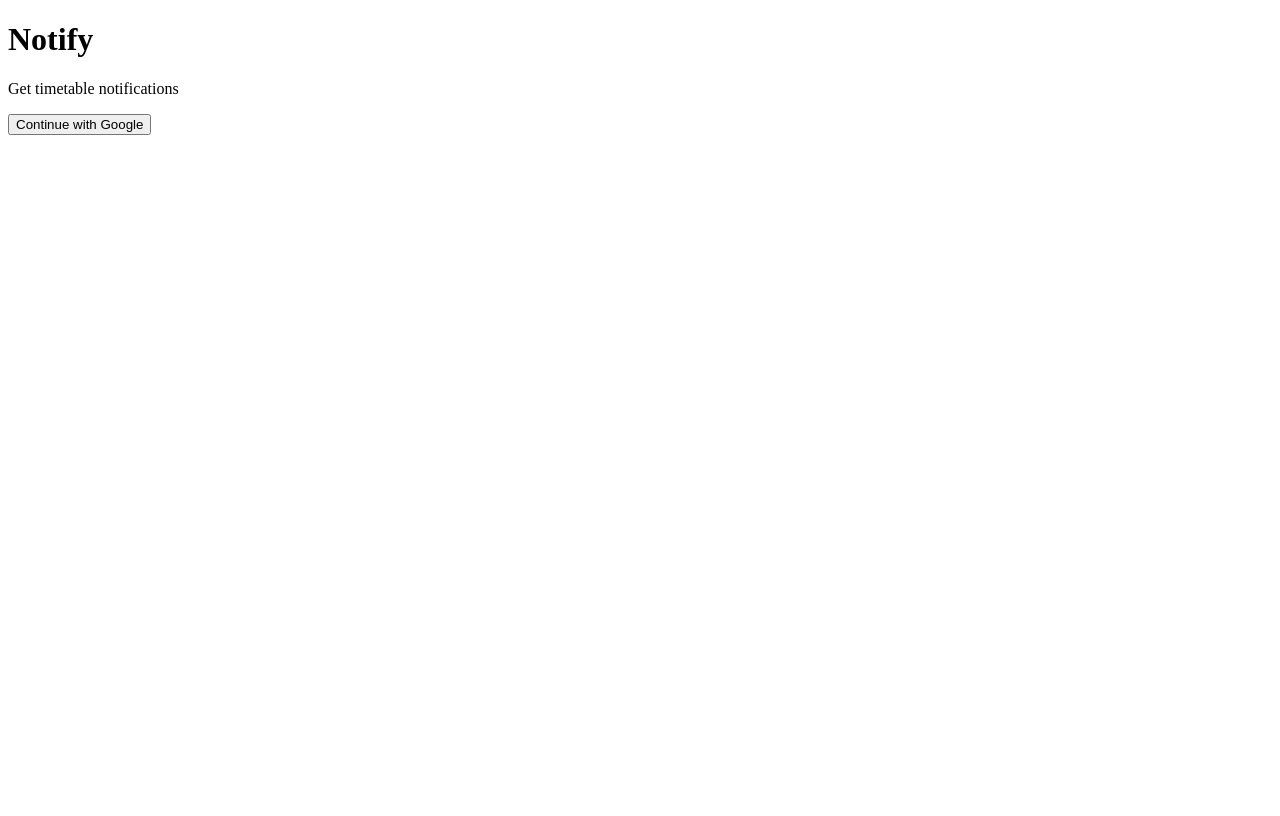
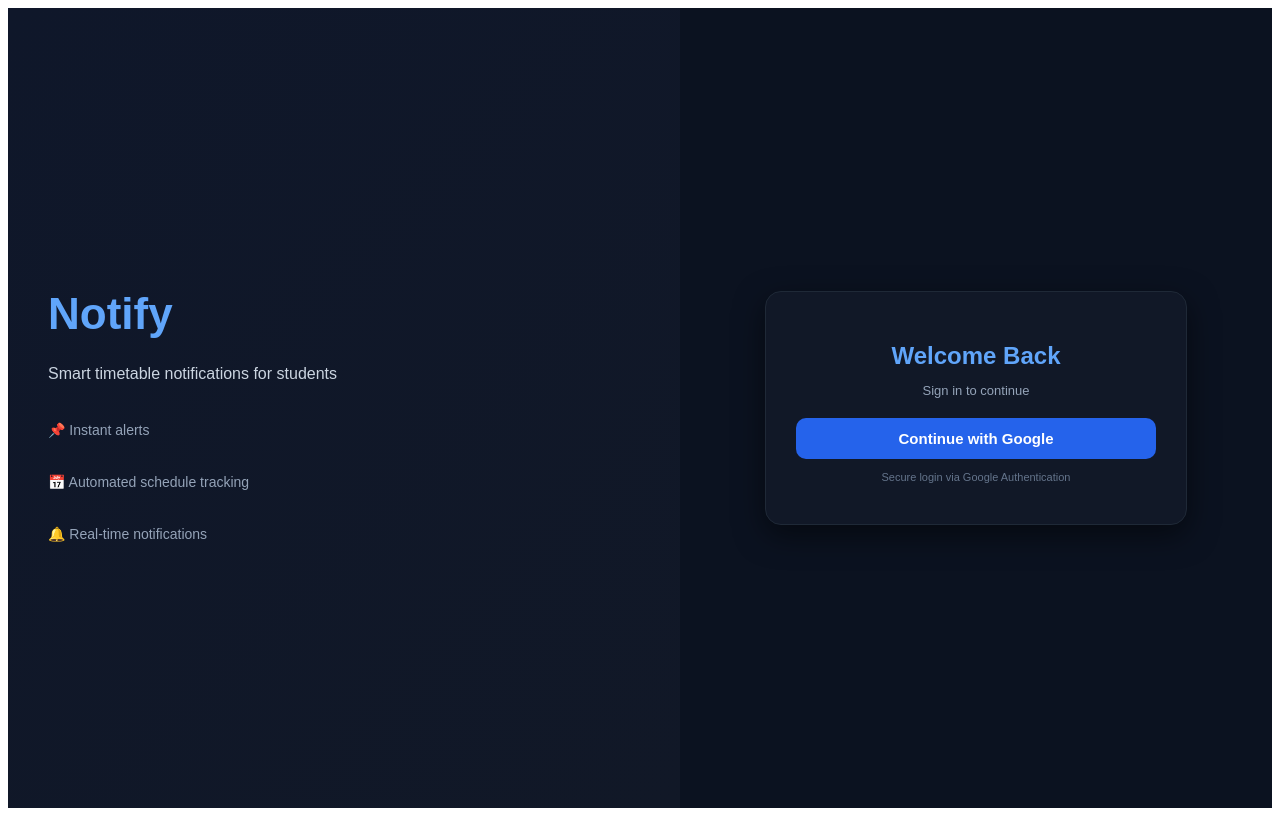
Before and after one commit to Kedar-Dev25/Notify, a React (Vite) app in the folder FrontendS/: page /auth in a window 1280 px wide. Built offline with nearby package versions, Linux system fonts and the light colour scheme.

Commit message:
Added User Friendly UI

```diff
--- a/FrontendS/src/App.css
+++ b/FrontendS/src/App.css
@@ -0,0 +1,12 @@
+* {
+  margin: 0;
+  padding: 0;
+  box-sizing: border-box;
+}
+
+html, body {
+  width: 100%;
+  height: 100%;
+  overflow-x: hidden;
+  background: #0f172a;
+}
--- a/FrontendS/src/App.jsx
+++ b/FrontendS/src/App.jsx
@@ -8,7 +8,6 @@ import ProtectedRoute from "./componenet/ProtectedRoute";
 function App() {
   return (
     <Routes>
-
       <Route path="/auth" element={<Auth />} />
 
       <Route
@@ -28,7 +27,6 @@ function App() {
           </ProtectedRoute>
         }
       />
-
     </Routes>
   );
 }
--- a/FrontendS/src/pages/Auth.jsx
+++ b/FrontendS/src/pages/Auth.jsx
@@ -2,31 +2,148 @@ import { signInWithPopup } from "firebase/auth";
 import { auth, provider } from "../firebase";
 
 function Auth() {
-
   const handleGoogleLogin = async () => {
     try {
       const result = await signInWithPopup(auth, provider);
       const user = result.user;
+
       const email = user.email;
       localStorage.setItem("user-email", email);
 
       console.log("Saved Email:", email);
-
     } catch (error) {
       console.error(error);
     }
   };
 
   return (
-    <div>
-      <h1>Notify</h1>
-      <p>Get timetable notifications</p>
+    <div style={styles.wrapper}>
 
-      <button onClick={handleGoogleLogin}>
-        Continue with Google
-      </button>
+      <div style={styles.leftPanel}>
+        <h1 style={styles.brand}>Notify</h1>
+        <p style={styles.tagline}>
+          Smart timetable notifications for students
+        </p>
+
+        <div style={styles.featureBox}>
+          <p>📌 Instant alerts</p>
+          <p>📅 Automated schedule tracking</p>
+          <p>🔔 Real-time notifications</p>
+        </div>
+      </div>
+
+      <div style={styles.rightPanel}>
+        <div style={styles.card}>
+          <h2 style={styles.title}>Welcome Back</h2>
+
+          <p style={styles.subtitle}>
+            Sign in to continue
+          </p>
+
+          <button onClick={handleGoogleLogin} style={styles.button}>
+            Continue with Google
+          </button>
+
+          <p style={styles.footer}>
+            Secure login via Google Authentication
+          </p>
+        </div>
+      </div>
+
     </div>
   );
 }
 
+const styles = {
+  wrapper: {
+    height: "100vh",
+    width: "100%",        // ❌ removed 100vw (IMPORTANT FIX)
+    display: "flex",
+    overflow: "hidden",
+    fontFamily: "Arial, sans-serif",
+    background: "#0f172a",
+    color: "white",
+  },
+
+  leftPanel: {
+    flex: 1,
+    display: "flex",
+    flexDirection: "column",
+    justifyContent: "center",
+    padding: "40px",      // reduced padding (prevents overflow)
+    background: "linear-gradient(135deg, #0f172a, #111827)",
+    minWidth: 0           // 🔥 FIX FLEX OVERFLOW
+  },
+
+  rightPanel: {
+    flex: 1,
+    display: "flex",
+    justifyContent: "center",
+    alignItems: "center",
+    background: "#0b1220",
+    minWidth: 0           // 🔥 FIX FLEX OVERFLOW
+  },
+
+  card: {
+    width: "90%",
+    maxWidth: "360px",
+    padding: "30px",
+    borderRadius: "16px",
+    backgroundColor: "#111827",
+    boxShadow: "0 10px 30px rgba(0,0,0,0.5)",
+    textAlign: "center",
+    border: "1px solid #1f2937",
+  },
+
+  brand: {
+    fontSize: "44px",
+    color: "#60a5fa",
+    marginBottom: "10px",
+  },
+
+  tagline: {
+    fontSize: "16px",
+    color: "#cbd5e1",
+    marginBottom: "25px",
+  },
+
+  featureBox: {
+    display: "flex",
+    flexDirection: "column",
+    gap: "8px",
+    fontSize: "14px",
+    color: "#94a3b8",
+  },
+
+  title: {
+    fontSize: "24px",
+    marginBottom: "8px",
+    color: "#60a5fa",
+  },
+
+  subtitle: {
+    fontSize: "13px",
+    marginBottom: "20px",
+    color: "#94a3b8",
+  },
+
+  button: {
+    width: "100%",
+    padding: "12px",
+    backgroundColor: "#2563eb",
+    border: "none",
+    borderRadius: "10px",
+    color: "white",
+    fontSize: "15px",
+    cursor: "pointer",
+    fontWeight: "bold",
+  },
+
+  footer: {
+    marginTop: "12px",
+    fontSize: "11px",
+    color: "#64748b",
+  },
+};
+
 export default Auth;
--- a/FrontendS/src/pages/Home.jsx
+++ b/FrontendS/src/pages/Home.jsx
@@ -10,15 +10,28 @@ function Home() {
         branch : "",
         semester:""
     })
+
+    // ADMIN CHECK
+    const ADMIN_EMAIL = "kedar.code7@gmail.com";
+    const email = localStorage.getItem("user-email");
+    const isAdmin = email === ADMIN_EMAIL;
+
     return(
-        <>
-        <h2>Welcome name</h2>
-        <hr/>
-        Branch :
+        <div style={styles.container}>
+
+          <div style={styles.card}>
+
+            <h2 style={styles.title}>Welcome Back 👋</h2>
+            <p style={styles.subtitle}>
+              Select your details to receive timetable notifications
+            </p>
+
+            {/* BRANCH */}
+            <label style={styles.label}>Branch</label>
             <select
+              style={styles.select}
               value={formData.branch}
-        onChange={(e)=>setFormData({...formData,branch:e.target.value})
-        }
+              onChange={(e)=>setFormData({...formData,branch:e.target.value})}
             >
               <option value="" disabled>Select Branch</option>
               <option value="Computer Science & Engineering">Computer Science & Engineering</option>
@@ -30,11 +43,13 @@ function Home() {
               <option value="Civil Engineering">Civil Engineering</option>
               <option value="Chemical Engineering">Chemical Engineering</option>
             </select>
-        <br/><br/>
-        Semester:
+
+            {/* SEMESTER */}
+            <label style={styles.label}>Semester</label>
             <select
-       value = {formData.semester}
-       onChange={(e) => setFormData({...formData,semester:e.target.value})}
+              style={styles.select}
+              value={formData.semester}
+              onChange={(e)=>setFormData({...formData,semester:e.target.value})}
             >
               <option value="" disabled>Select Semester</option>
               <option value="1ST">1st</option>
@@ -43,14 +58,99 @@ function Home() {
               <option value="4TH">4th</option>
               <option value="5TH">5th</option>
             </select>
-       <button onClick={
-        () => navigate("/notification",
-        {state:formData})}
-        disabled = {!formData.branch || !formData.semester}>Next</button>
-        <hr/><hr/>
+
+            {/* BUTTON */}
+            <button
+              style={{
+                ...styles.button,
+                opacity: (!formData.branch || !formData.semester) ? 0.5 : 1,
+                cursor: (!formData.branch || !formData.semester) ? "not-allowed" : "pointer"
+              }}
+              onClick={() => navigate("/notification", {state:formData})}
+              disabled={!formData.branch || !formData.semester}
+            >
+              Continue →
+            </button>
+
+          </div>
+
+          {/* ADMIN PANEL */}
+          {isAdmin && (
+            <div style={styles.adminBox}>
               <Admin />
-      </>
+            </div>
+          )}
+
+        </div>
     );
 }
 
+const styles = {
+  container: {
+    height: "100vh",
+    display: "flex",
+    justifyContent: "center",
+    alignItems: "center",
+    background: "linear-gradient(135deg, #0f172a, #1e293b)",
+    fontFamily: "Arial, sans-serif",
+    flexDirection: "column"
+  },
+
+  card: {
+    width: "380px",
+    padding: "30px",
+    borderRadius: "16px",
+    backgroundColor: "#111827",
+    boxShadow: "0 10px 30px rgba(0,0,0,0.4)",
+    color: "white",
+    display: "flex",
+    flexDirection: "column",
+    gap: "10px"
+  },
+
+  title: {
+    fontSize: "22px",
+    marginBottom: "5px",
+    color: "#60a5fa"
+  },
+
+  subtitle: {
+    fontSize: "13px",
+    color: "#94a3b8",
+    marginBottom: "15px"
+  },
+
+  label: {
+    fontSize: "12px",
+    color: "#cbd5e1",
+    marginTop: "10px"
+  },
+
+  select: {
+    padding: "10px",
+    borderRadius: "8px",
+    border: "1px solid #334155",
+    backgroundColor: "#0f172a",
+    color: "white",
+    outline: "none"
+  },
+
+  button: {
+    marginTop: "15px",
+    padding: "12px",
+    backgroundColor: "#2563eb",
+    border: "none",
+    borderRadius: "8px",
+    color: "white",
+    fontSize: "14px",
+    cursor: "pointer",
+    transition: "0.3s"
+  },
+
+  adminBox: {
+    marginTop: "20px",
+    width: "380px"
+  }
+};
+
 export default Home;
--- a/FrontendS/src/pages/Notify.jsx
+++ b/FrontendS/src/pages/Notify.jsx
@@ -1,67 +1,197 @@
-import React from "react";
-import { useLocation } from "react-router-dom";
-import { useNavigate } from "react-router-dom";
+import React, { useState } from "react";
+import { useLocation, useNavigate } from "react-router-dom";
 import axios from "axios";
-import { useState } from "react";
-import Admin from "../componenet/admin";
 import { getToken } from "firebase/messaging";
 import { messaging } from "../firebase";
 
-function Notify () {
-   const [mode,setMode] = useState(false);
-  if (!localStorage.getItem("user-email")) {
-    navigate("/auth");
-}
-   const location = useLocation();
-   const data = location.state;
+function Notify() {
 
-   const navigate = useNavigate();
+  const location = useLocation();
+  const data = location.state;
+  const navigate = useNavigate();
 
-   const handleMode = () =>{
+  const [mode, setMode] = useState(false);
+  const [loading, setLoading] = useState(false);
+  const [success, setSuccess] = useState(false);
+
+  const handleMode = () => {
     setMode(!mode);
-   }
+  };
 
+  const handleNotify = async () => {
+    try {
+      setLoading(true);
 
-   const handleNotify = async () =>{
-     const permission = await Notification.requestPermission();
+      const permission = await Notification.requestPermission();
 
-      if(permission === "granted") {
-          const token = await getToken(messaging,{
-          vapidKey : "BCOu_Siv0g6ymwBgP-OjyeMATDgbkyu66NlALy2kkRrlK3uRqQJYWfBOwBqs65IjN8UlY553TV7JP-DekEWp7T0"
-        })
-        const userEmail = localStorage.getItem("email")
-        await axios.post("http://localhost:8090/student",{
-          branch  : data.branch,
-          semester : data.semester,
-          fcmToken : token,
-          email : userEmail
-        })
-        console.log(token)
-        console.log("Token frontend se chala gaya bhia");
+      if (permission === "granted") {
+        const token = await getToken(messaging, {
+          vapidKey:
+            "BCOu_Siv0g6ymwBgP-OjyeMATDgbkyu66NlALy2kkRrlK3uRqQJYWfBOwBqs65IjN8UlY553TV7JP-DekEWp7T0",
+        });
+
+        const userEmail = localStorage.getItem("user-email");
+
+        await axios.post("http://localhost:8090/student", {
+          branch: data.branch,
+          semester: data.semester,
+          fcmToken: token,
+          email: userEmail,
+        });
+
+        setSuccess(true);
+        setLoading(false);
+
       }
-   }
+    } catch (err) {
+      console.error(err);
+      setLoading(false);
+    }
+  };
 
+  return (
+    <div style={styles.container}>
 
-     return(
-      <>
-      <div style = {{
-         backgroundColor :  mode? "black" : "white",height : "100vh",color : mode ? "white" : "black"
-         }}>
-        <h2>You Should Check Your Selected Details First</h2>
+      <div style={styles.card}>
 
-        <h3>Branch = {data?.branch}</h3>
-        <h3>Semester = {data?.semester}</h3>
-         <br/><br/><br/>
+        <h2 style={styles.title}>Almost Done 🚀</h2>
 
-         <button onClick={()=>navigate("/")}>Change Details</button>
-         <button onClick = {handleNotify}>Get Notification</button>
-         <button onClick = {handleMode} >{mode ? "Light" : "Dark"}</button>
+        <p style={styles.subtitle}>
+          Confirm your details and enable notifications
+        </p>
+
+        <div style={styles.infoBox}>
+          <p><b>Branch:</b> {data?.branch}</p>
+          <p><b>Semester:</b> {data?.semester}</p>
         </div>
-        <br/><br/>
 
+        {success ? (
+          <div style={styles.successBox}>
+            ✅ Notifications Enabled Successfully
+          </div>
+        ) : (
+          <button
+            style={{
+              ...styles.button,
+              opacity: loading ? 0.6 : 1,
+              cursor: loading ? "not-allowed" : "pointer"
+            }}
+            onClick={handleNotify}
+            disabled={loading}
+          >
+            {loading ? "Setting up..." : "Enable Notifications 🔔"}
+          </button>
+        )}
 
-        </>
-     );
+        <button style={styles.secondaryButton} onClick={() => navigate("/")}>
+          Change Details
+        </button>
+
+        <button style={styles.themeButton} onClick={handleMode}>
+          {mode ? "Light Mode" : "Dark Mode"}
+        </button>
+
+        <p style={styles.footer}>
+          We only send timetable alerts — nothing else.
+        </p>
+
+      </div>
+
+    </div>
+  );
 }
 
+const styles = {
+  container: {
+    height: "100vh",
+    display: "flex",
+    justifyContent: "center",
+    alignItems: "center",
+    background: "linear-gradient(135deg, #0f172a, #1e293b)",
+    fontFamily: "Arial, sans-serif"
+  },
+
+  card: {
+    width: "400px",
+    padding: "30px",
+    borderRadius: "16px",
+    backgroundColor: "#111827",
+    boxShadow: "0 10px 30px rgba(0,0,0,0.4)",
+    color: "white",
+    textAlign: "center"
+  },
+
+  title: {
+    fontSize: "22px",
+    color: "#60a5fa",
+    marginBottom: "8px"
+  },
+
+  subtitle: {
+    fontSize: "13px",
+    color: "#94a3b8",
+    marginBottom: "20px"
+  },
+
+  infoBox: {
+    backgroundColor: "#0f172a",
+    padding: "12px",
+    borderRadius: "10px",
+    marginBottom: "20px",
+    fontSize: "14px",
+    textAlign: "left",
+    border: "1px solid #334155"
+  },
+
+  button: {
+    width: "100%",
+    padding: "12px",
+    backgroundColor: "#22c55e",
+    border: "none",
+    borderRadius: "8px",
+    color: "white",
+    fontSize: "14px",
+    fontWeight: "bold",
+    marginBottom: "10px",
+    cursor: "pointer"
+  },
+
+  secondaryButton: {
+    width: "100%",
+    padding: "10px",
+    backgroundColor: "#2563eb",
+    border: "none",
+    borderRadius: "8px",
+    color: "white",
+    marginBottom: "10px",
+    cursor: "pointer"
+  },
+
+  themeButton: {
+    width: "100%",
+    padding: "10px",
+    backgroundColor: "#334155",
+    border: "none",
+    borderRadius: "8px",
+    color: "white",
+    marginBottom: "10px",
+    cursor: "pointer"
+  },
+
+  successBox: {
+    padding: "12px",
+    backgroundColor: "#14532d",
+    borderRadius: "8px",
+    color: "#86efac",
+    fontSize: "13px",
+    marginBottom: "10px"
+  },
+
+  footer: {
+    fontSize: "11px",
+    color: "#64748b",
+    marginTop: "10px"
+  }
+};
+
 export default Notify;
```
Lines whose indentation alone changed are shown as unchanged.
